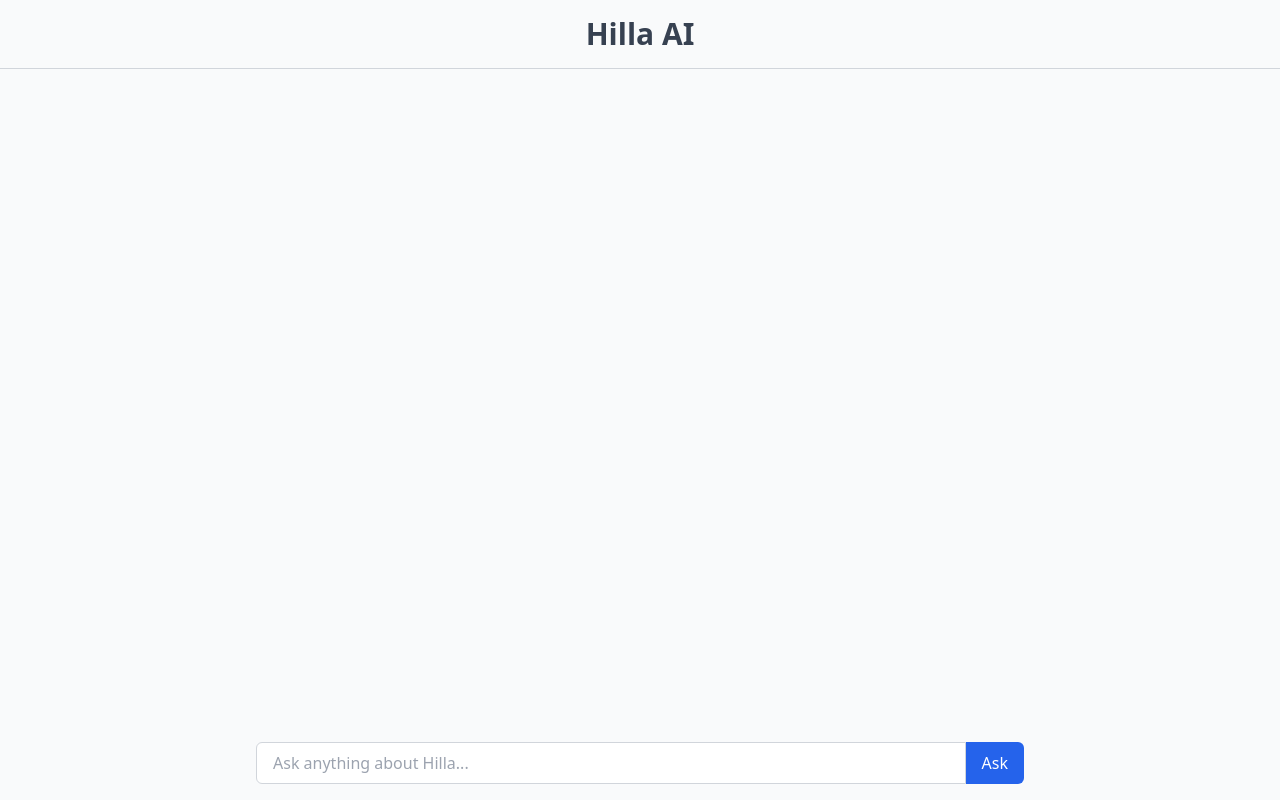
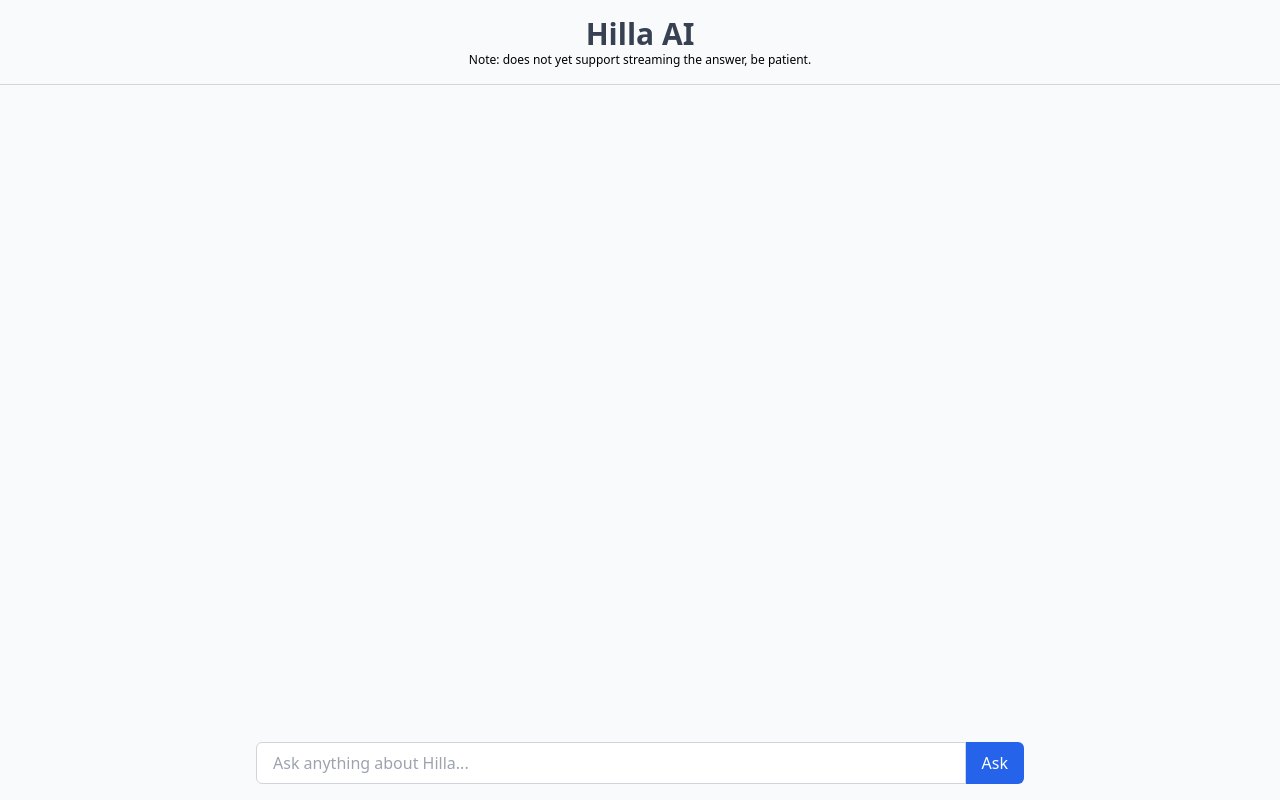
Before and after one commit to marcushellberg/vaadin-docs-assistant, a Next.js app: page / in a window 1280 px wide. Built offline with nearby package versions, Linux system fonts and the light colour scheme.

Commit message:
Add note on missing support for streaming

```diff
--- a/pages/index.tsx
+++ b/pages/index.tsx
@@ -6,8 +6,6 @@ import {CompletionResponse} from "@/pages/api/completion";
 import {ChatCompletionRequestMessage, ChatCompletionRequestMessageRoleEnum} from "openai";
 
 const inter = Inter({subsets: ['latin']})
-
-
 
 export default function Home() {
   const [messages, setMessages] = useState<ChatCompletionRequestMessage[]>([]);
@@ -36,8 +34,9 @@ export default function Home() {
 
   return (
     <div className="flex flex-col h-screen bg-gray-50">
-      <div className="flex w-full justify-center p-4 border-b border-gray-300">
+      <div className="flex flex-col w-full items-center justify-center p-4 border-b border-gray-300">
         <h1 className="font-bold text-3xl text-gray-700">Hilla AI</h1>
+        <span className="text-xs">Note: does not yet support streaming the answer, be patient.</span>
       </div>
       <ChatWindow messages={messages} loading={loading}/>
       <ChatInput onSendMessage={handleSendQuestion}/>
```
